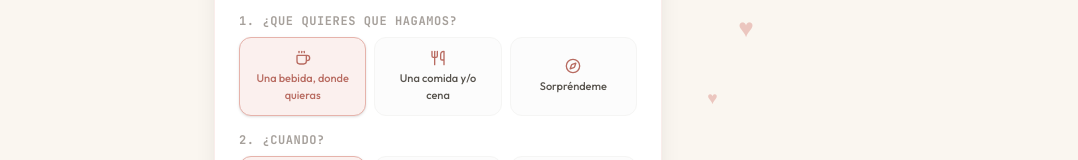
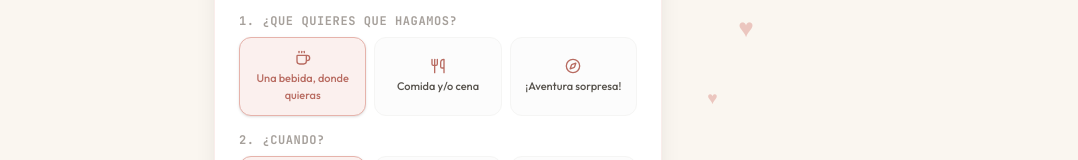
Before and after one commit to feelmyowned/Proyecto, a React (Vite) app: page / in a window 1280 px wide. Both pictures are taken after a click on the button "¡Sí, claro que sí! ♥". Shown: the part 266-426 px from the top of the page, without its empty margins (202-1280 px from the left). Built offline with nearby package versions, Linux system fonts and the light colour scheme; a web font is replaced by a local one.

Commit message:
Update App.tsx

```diff
--- a/src/App.tsx
+++ b/src/App.tsx
@@ -311,7 +311,7 @@ export default function App() {
                           }`}
                         >
                           <Utensils className="w-4 h-4 mx-auto mb-1 text-blush-dark" />
-                          <span className="text-[11px] block font-medium">Una comida y/o cena</span>
+                          <span className="text-[11px] block font-medium">Comida y/o cena</span>
                         </button>
                         <button
                           onClick={() => setSelectedVibe('surprise')}
@@ -322,7 +322,7 @@ export default function App() {
                           }`}
                         >
                           <Compass className="w-4 h-4 mx-auto mb-1 text-blush-dark" />
-                          <span className="text-[11px] block font-medium">Sorpréndeme</span>
+                          <span className="text-[11px] block font-medium">¡Aventura sorpresa!</span>
                         </button>
                       </div>
                     </div>
@@ -417,7 +417,7 @@ export default function App() {
                   </div>
 
                   <div className="bg-stone-50 border border-stone-100 rounded-2xl p-4 text-left space-y-2.5 font-mono text-xs text-stone-700 max-w-sm mx-auto">
-                    <p>✨ <strong className="text-stone-900">Selección de plan:</strong> {selectedVibe === 'cafe' ? 'Bebida ☕' : selectedVibe === 'dinner' ? 'Comida y/o cena 🍽️' : 'Sorpréndeme 🔮'}</p>
+                    <p>✨ <strong className="text-stone-900">Selección de plan:</strong> {selectedVibe === 'cafe' ? 'Bebida ☕' : selectedVibe === 'dinner' ? 'Comida y/o cena 🍽️' : '¡Aventura sorpresa! 🔮'}</p>
                     <p>📅 <strong className="text-stone-900">Fechas:</strong> {selectedTiming === 'weekend' ? 'Un día de fin de semana' : selectedTiming === 'weekday' ? 'Un día de semana' : 'Cuanto antes! ⚡'}</p>
                     {customNote.trim() && (
                       <p className="border-t border-stone-200/60 pt-2 text-stone-600 italic">
@@ -434,9 +434,9 @@ export default function App() {
                       <motion.button
                         id="copy-text-btn"
                         onClick={() => {
-                          const summary = `Clara's Date Choice:\n- Vibe: ${selectedVibe === 'cafe' ? 'Cozy Café ☕' : selectedVibe === 'dinner' ? 'Gourmet Dinner 🍽️' : 'Surprise Adventure 🔮'}\n- Timing: ${selectedTiming === 'weekend' ? 'This Weekend 📅' : selectedTiming === 'weekday' ? 'During the Week ⏰' : 'ASAP! ⚡'}\n- Note: ${customNote || 'None'}`;
+                          const summary = `Clara's Date Choice:\n- Vibe: ${selectedVibe === 'cafe' ? 'Bebida ☕' : selectedVibe === 'dinner' ? 'Comida y/o cena 🍽️' : '¡Aventura sorpresa! 🔮'}\n- Timing: ${selectedTiming === 'weekend' ? 'Un día de fin de semana 📅' : selectedTiming === 'weekday' ? 'Un día de semana ⏰' : 'Cuanto antes! ⚡'}\n- Note: ${customNote || 'None'}`;
                           navigator.clipboard.writeText(summary);
-                          alert("A summary of Clara's choices is copied to clipboard! Paste it to me! 💌");
+                          alert("¡¡Las opciones se han copiado al portapapeles, ya puedes enviármelas!! 💌");
                         }}
                         whileHover={{ scale: 1.03 }}
                         whileTap={{ scale: 0.97 }}
@@ -448,7 +448,7 @@ export default function App() {
                       <motion.button
                         id="share-instagram-btn"
                         onClick={() => {
-                          const summary = `Clara's Date Choice:\n- Vibe: ${selectedVibe === 'cafe' ? 'Cozy Café ☕' : selectedVibe === 'dinner' ? 'Gourmet Dinner 🍽️' : 'Surprise Adventure 🔮'}\n- Timing: ${selectedTiming === 'weekend' ? 'This Weekend 📅' : selectedTiming === 'weekday' ? 'During the Week ⏰' : 'ASAP! ⚡'}\n- Note: ${customNote || 'None'}`;
+                          const summary = `Clara's Date Choice:\n- Vibe: ${selectedVibe === 'cafe' ? 'Bebida ☕' : selectedVibe === 'dinner' ? 'Comida y/o cena 🍽️' : '¡Aventura sorpresa! 🔮'}\n- Timing: ${selectedTiming === 'weekend' ? 'Un día de fin de semana 📅' : selectedTiming === 'weekday' ? 'Un día de semana ⏰' : 'Cuanto antes! ⚡'}\n- Note: ${customNote || 'None'}`;
                           navigator.clipboard.writeText(summary);
                           alert("¡Copiado! Ahora se abrirá Instagram para que puedas pegarlo y enviármelo por Direct Message 💌");
                           window.open("https://www.instagram.com/direct/inbox/", "_blank");
```
